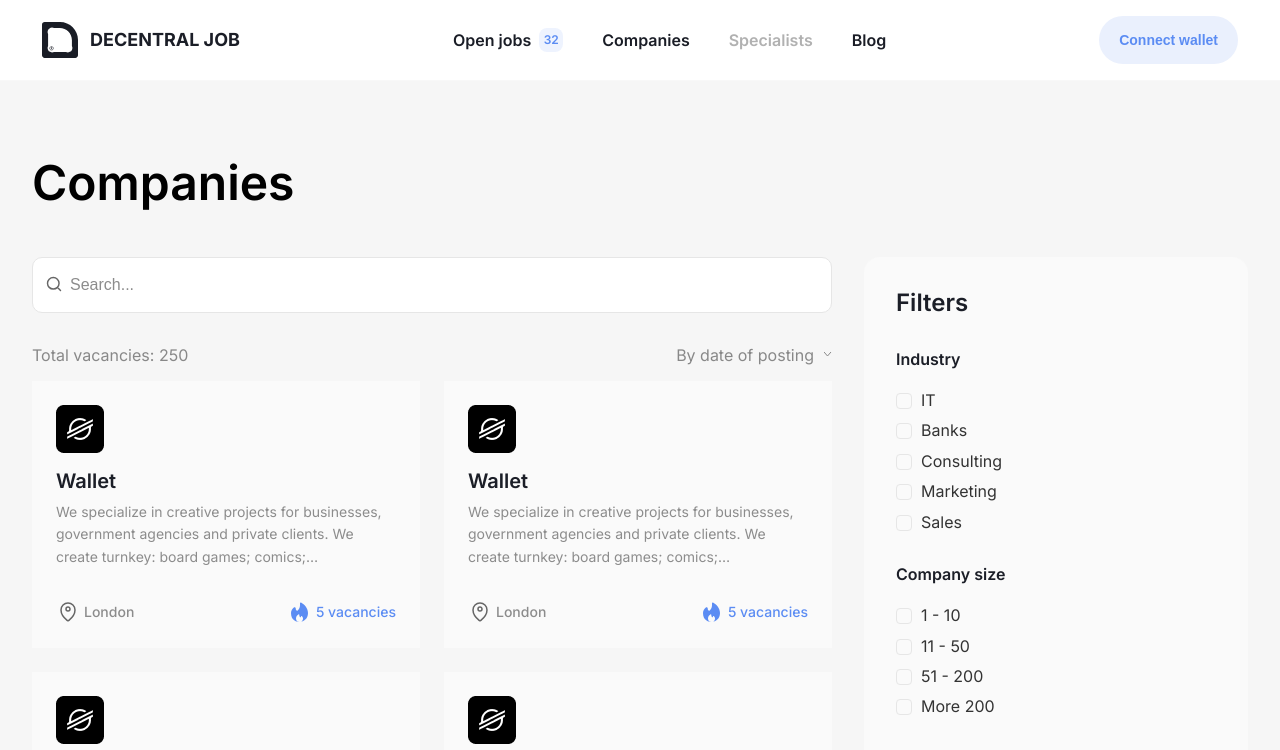
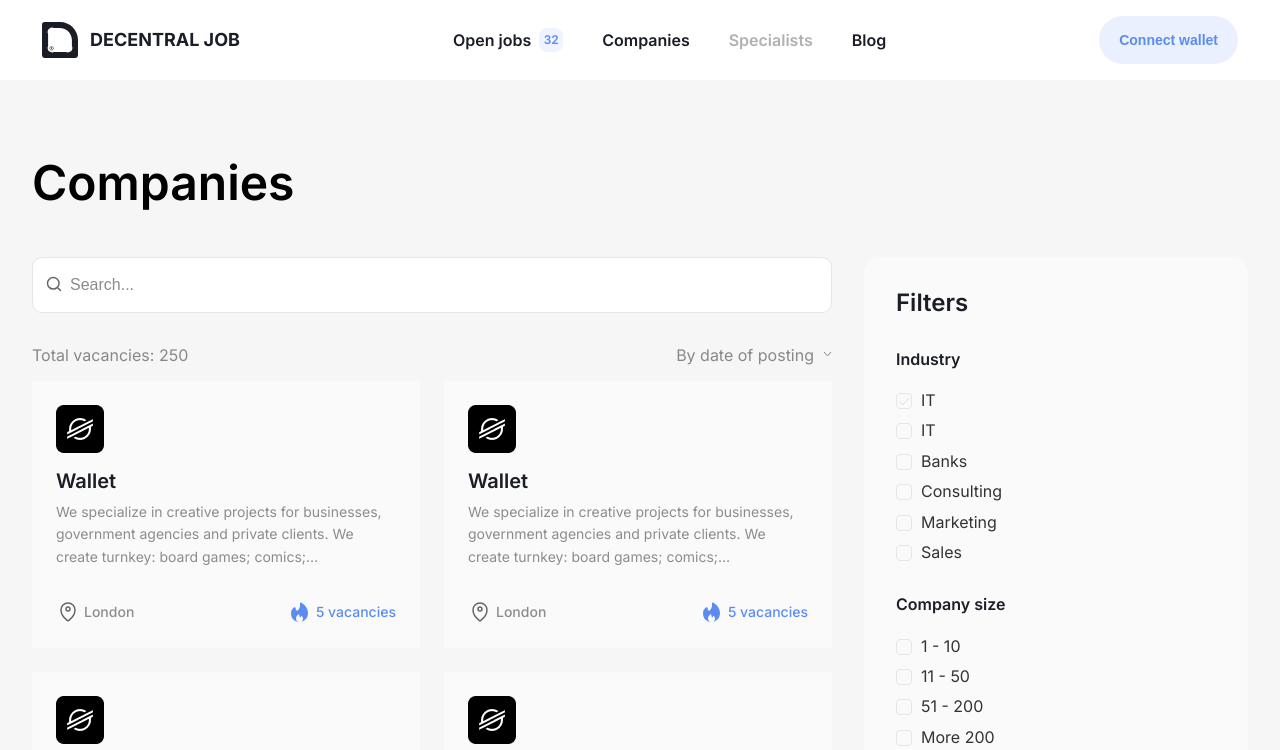
Before and after one commit to JoDcntrl/test, a Next.js app: page /companies in a window 1280 px wide. Shown: the top 750 px of the page. Built offline with nearby package versions, Linux system fonts and the light colour scheme.

Commit message:
dcntrl-4 fix component Checkbox

```diff
--- /dev/null
+++ b/src/components/Checkbox/Checkbox.tsx
@@ -0,0 +1,24 @@
+import React from "react";
+import cn from "classnames";
+
+import { CheckboxTypes } from "./Checkbox.types";
+
+import styles from "./checkbox.module.scss";
+
+const Checkbox: React.FC<CheckboxTypes> = ({ nameSection, disabled }) => (
+  <label
+    className={cn(styles.checkbox, {
+      [styles.disabled]: disabled,
+    })}
+  >
+    <input type="checkbox" disabled={disabled} />
+    <div
+      className={cn(styles.checkbox__checkmark, {
+        [styles.disabled]: disabled,
+      })}
+    ></div>
+    <div className={styles.checkbox__body}>{nameSection}</div>
+  </label>
+);
+
+export default Checkbox;
--- a/src/components/CheckboxesBlock/checkboxesBlock.module.scss
+++ b/src/components/Checkbox/checkbox.module.scss
@@ -1,23 +1,4 @@
 @import "@/assets/core/_variables.scss";
-
-.blockCheckboxes {
-  display: flex;
-  flex-direction: column;
-}
-
-.blockCheckboxesTitle {
-  margin-bottom: 20px;
-  color: $text-primary;
-  font-size: 16px;
-  font-weight: 600;
-  line-height: 120%;
-}
-
-.blockCheckboxesList {
-  display: flex;
-  flex-direction: column;
-  gap: 8px 0;
-}
 
 .checkbox,
 .checkbox::before,
@@ -38,6 +19,10 @@
   user-select: none;
 }
 
+.checkbox.disabled {
+  cursor: not-allowed;
+}
+
 .checkbox input {
   position: absolute;
   opacity: 0;
@@ -46,20 +31,12 @@
   width: 0;
 }
 
-.checkbox input:checked ~ .checkbox__checkmark {
-  background-color: #fff;
-}
-
 .checkbox input:checked ~ .checkbox__checkmark:after {
   opacity: 1;
 }
 
-.checkbox:hover input ~ .checkbox__checkmark {
-  background-color: $white;
-}
-
-.checkbox:hover input:checked ~ .checkbox__checkmark {
-  background-color: #fff;
+.checkbox:hover input ~ .checkbox__checkmark::after {
+  opacity: 1;
 }
 
 .checkbox .checkbox__checkmark {
@@ -80,11 +57,18 @@
   top: 1px;
   width: 5px;
   height: 10px;
-  border: solid #333;
+  border: 1.4px solid $main-primary;
   border-width: 0 1px 1px 0;
   transform: rotate(45deg);
   opacity: 0;
   transition: opacity 0.25s ease;
+}
+
+.checkbox .checkbox__checkmark.disabled:after {
+  border: 1.4px solid $stroke-card;
+  border-width: 0 1px 1px 0;
+  opacity: 1;
+  cursor: not-allowed;
 }
 
 .checkbox .checkbox__body {
--- a/src/components/CheckboxesBlock/CheckboxesBlock.tsx
+++ /dev/null
@@ -1,22 +0,0 @@
-import React from "react";
-
-import { CheckboxTypes } from "./CheckboxesBlock.types";
-
-import styles from "./checkboxesBlock.module.scss";
-
-const CheckboxesBlock: React.FC<CheckboxTypes> = ({ data, title }) => (
-  <div className={styles.blockCheckboxes}>
-    <h2 className={styles.blockCheckboxesTitle}>{title}</h2>
-    <div className={styles.blockCheckboxesList}>
-      {data?.map(({ nameSection, id }) => (
-        <label key={id} className={styles.checkbox}>
-          <input type="checkbox" />
-          <div className={styles.checkbox__checkmark}></div>
-          <div className={styles.checkbox__body}>{nameSection}</div>
-        </label>
-      ))}
-    </div>
-  </div>
-);
-
-export default CheckboxesBlock;
--- a/src/components/FiltersCompanies/FiltersCompanies.tsx
+++ b/src/components/FiltersCompanies/FiltersCompanies.tsx
@@ -1,6 +1,6 @@
 import React from "react";
 
-import CheckboxesBlock from "@/components/CheckboxesBlock/CheckboxesBlock";
+import Checkbox from "@/components/Checkbox/Checkbox";
 import { CompanySize, Industry, Additionally } from "./CompanyFilterData";
 import Input from "@/components/Input/Input";
 import Button from "@/components/Button/Button";
@@ -10,8 +10,23 @@ import styles from "./filtersCompanies.module.scss";
 const FiltersCompanies = () => (
   <aside className={styles.sectionFilters}>
     <h2 className={styles.filtersTitle}>Filters</h2>
-    <CheckboxesBlock data={Industry} title="Industry" />
-    <CheckboxesBlock data={CompanySize} title="Company size" />
+    <div className={styles.blockCheckboxes}>
+      <h2 className={styles.blockCheckboxesTitle}>Industry</h2>
+      <div className={styles.blockCheckboxesList}>
+        <Checkbox nameSection={"IT"} disabled={true} />
+        {Industry.map(({ nameSection, id }) => (
+          <Checkbox key={id} nameSection={nameSection} disabled={false} />
+        ))}
+      </div>
+    </div>
+    <div className={styles.blockCheckboxes}>
+      <h2 className={styles.blockCheckboxesTitle}>Company size</h2>
+      <div className={styles.blockCheckboxesList}>
+        {CompanySize.map(({ nameSection, id }) => (
+          <Checkbox key={id} nameSection={nameSection} disabled={false} />
+        ))}
+      </div>
+    </div>
     <div className={styles.blockInput}>
       <h3 className={styles.blockInputTitle}>City</h3>
       <Input
@@ -20,7 +35,7 @@ const FiltersCompanies = () => (
         placeholder="Any"
       />
     </div>
-    <CheckboxesBlock data={Additionally} title="Additionally" />
+    <Checkbox nameSection="Additionally" disabled={false} />
     <Button appearance={"secondary"} size={"l"} className={styles.buttonStyle}>
       Reset all
     </Button>
--- a/src/components/FiltersCompanies/filtersCompanies.module.scss
+++ b/src/components/FiltersCompanies/filtersCompanies.module.scss
@@ -9,6 +9,7 @@
   display: flex;
   flex-direction: column;
   gap: 32px 0;
+  height: 100%;
 }
 
 @media (max-width: 1200px) {
@@ -46,6 +47,25 @@
   }
 }
 
+.blockCheckboxes {
+  display: flex;
+  flex-direction: column;
+}
+
+.blockCheckboxesTitle {
+  margin-bottom: 20px;
+  color: $text-primary;
+  font-size: 16px;
+  font-weight: 600;
+  line-height: 120%;
+}
+
+.blockCheckboxesList {
+  display: flex;
+  flex-direction: column;
+  gap: 8px 0;
+}
+
 .blockInputTitle {
   margin-bottom: 20px;
   color: $text-primary;
```
Also changed, not shown: src/components/Checkbox/Checkbox.types.ts (renamed from src/components/CheckboxesBlock/CheckboxesBlock.types.ts, +2 -5 lines).
